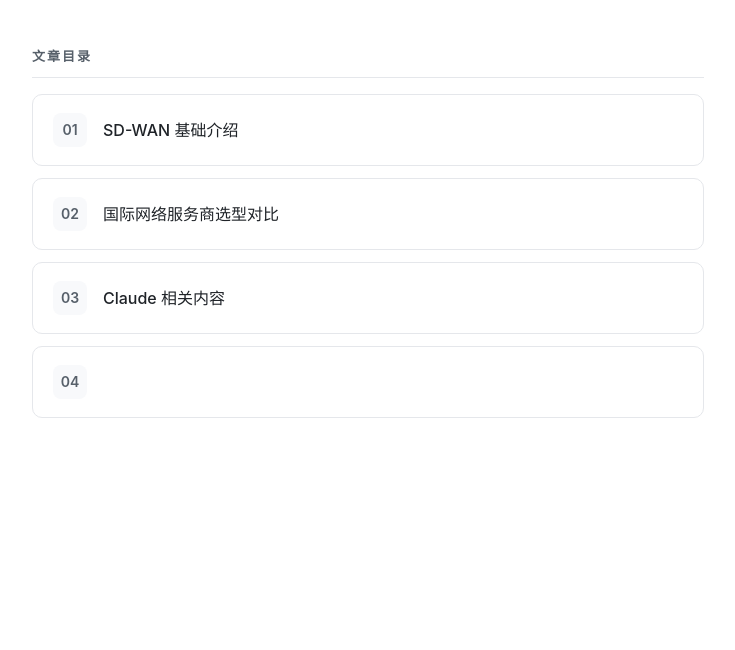
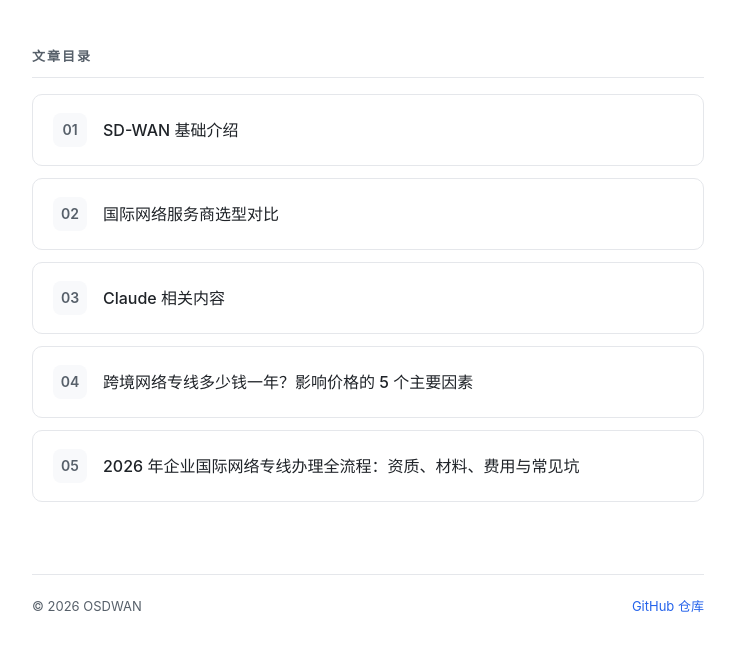
Before and after one commit to osdwan/osdwan.github.io, a plain HTML site: page index.html in a window 1280 px wide. Shown: the part 210-860 px from the top of the page, without its empty margins (272-1007 px from the left). Before the commit the page ends 800 px from the top, so only its background shows below. Drawn offline with Linux system fonts and the light colour scheme.

Commit message:
Update index.html

```diff
--- a/index.html
+++ b/index.html
@@ -155,3 +155,22 @@
         <li>
           <a class="article-card" href="sdwan/跨境网络专线一年多少钱.html">
             <span class="article-num">04</span>
+            <span class="article-title">跨境网络专线多少钱一年？影响价格的 5 个主要因素</span>
+          </a>
+        </li>
+        <li>
+          <a class="article-card" href="sdwan/国际网络专线办理全流程.html">
+            <span class="article-num">05</span>
+            <span class="article-title">2026 年企业国际网络专线办理全流程：资质、材料、费用与常见坑</span>
+          </a>
+        </li>
+      </ul>
+    </main>
+
+    <footer>
+      <span>© 2026 OSDWAN</span>
+      <a href="https://github.com/osdwan/osdwan.github.io">GitHub 仓库</a>
+    </footer>
+  </div>
+</body>
+</html>
```
